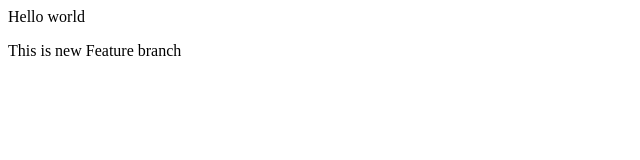
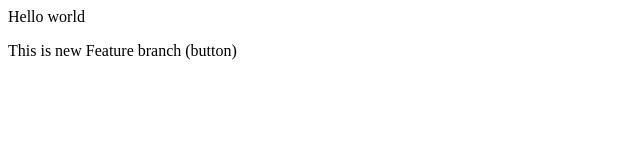
Before and after one commit to Hasbuddin-dev/local-repo, a plain HTML site: page index.html in a window 1280 px wide. Shown: the full height of the page, 0-640 px from the left. Drawn offline with Linux system fonts and the light colour scheme.

Commit message:
Add Button

```diff
--- a/index.html
+++ b/index.html
@@ -1,2 +1,2 @@
 <p>Hello world</p>
-<p>This is new Feature branch</p>
+<p>This is new Feature branch (button)</p>
```
